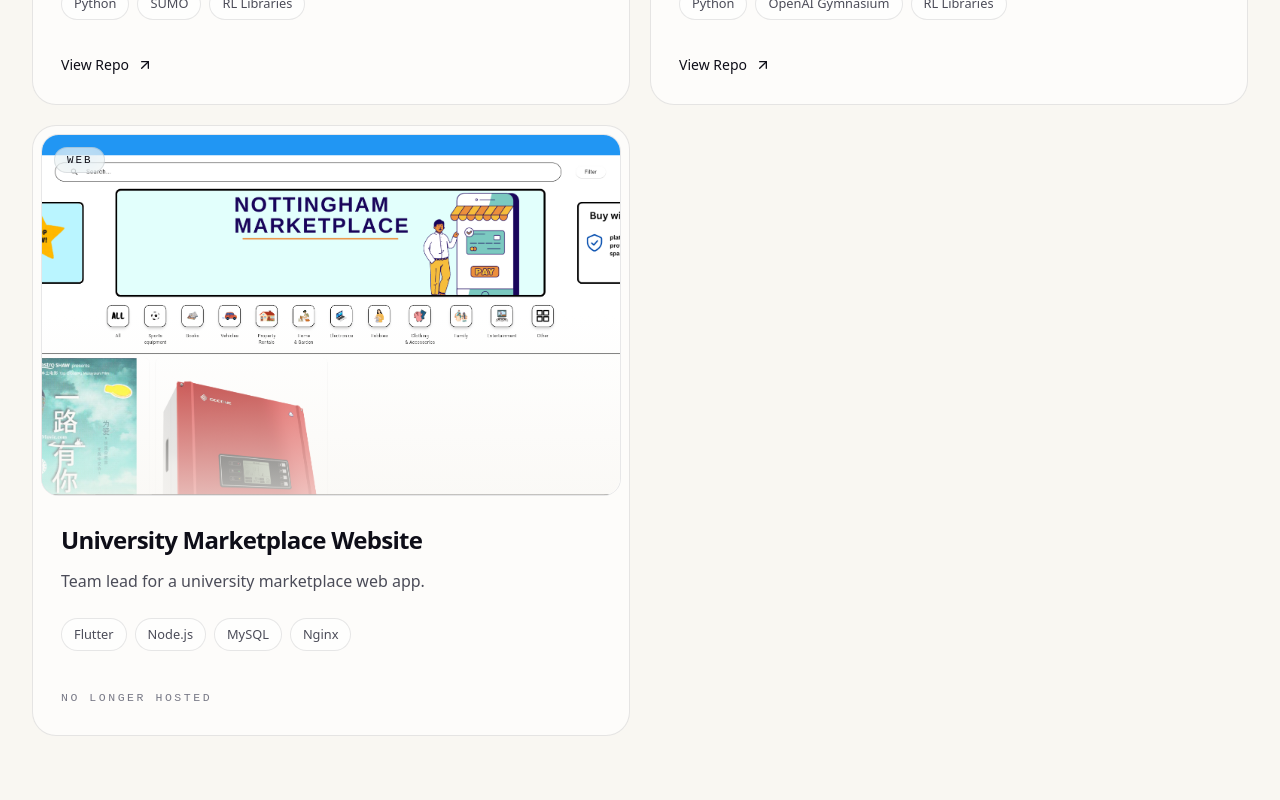
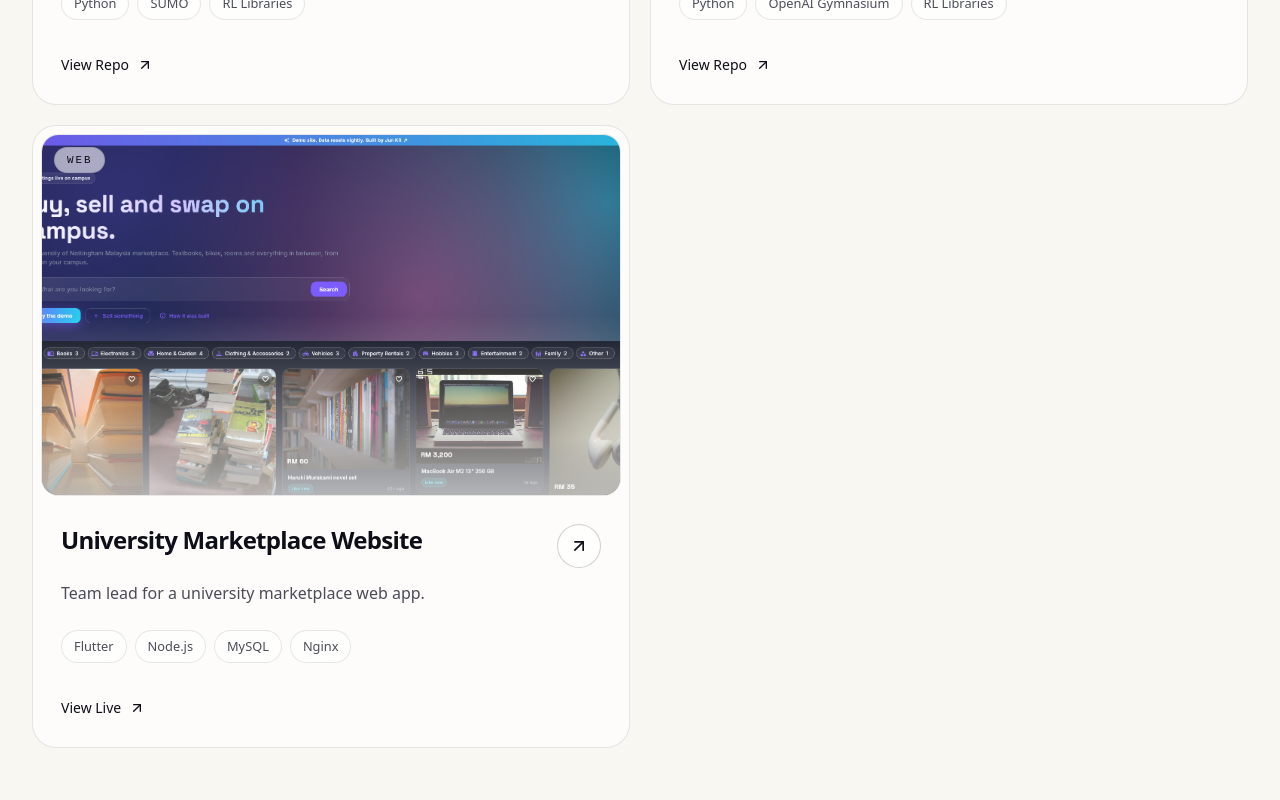
Before and after one commit to JunKit2003/PortfolioWebsite, a React (Vite) app in the folder frontend/: page / in a window 1280 px wide. Shown: the part 5000-5800 px from the top of the page. Built offline with nearby package versions, Linux system fonts and the light colour scheme; no server answers.

Commit message:
Refresh the UNM Marketplace portfolio entry (#7)

```diff
--- a/frontend/src/data/portfolio.ts
+++ b/frontend/src/data/portfolio.ts
@@ -216,10 +216,11 @@ export const projects: Project[] = [
     description: "Team lead for a university marketplace web app.",
     tools: ["Flutter", "Node.js", "MySQL", "Nginx"],
     images: [
-      { src: "/unm.png", alt: "University Marketplace Website interface" },
+      { src: "/unm-marketplace.png", alt: "UNM Marketplace homepage with campus listings" },
     ],
     category: "web",
-    note: "No longer hosted",
+    href: "https://unm.junkit.my",
+    linkLabel: "View Live",
   },
 ]
 
```
Also changed, not shown: frontend/public/unm-marketplace.png (added), frontend/public/unm.png (deleted).
